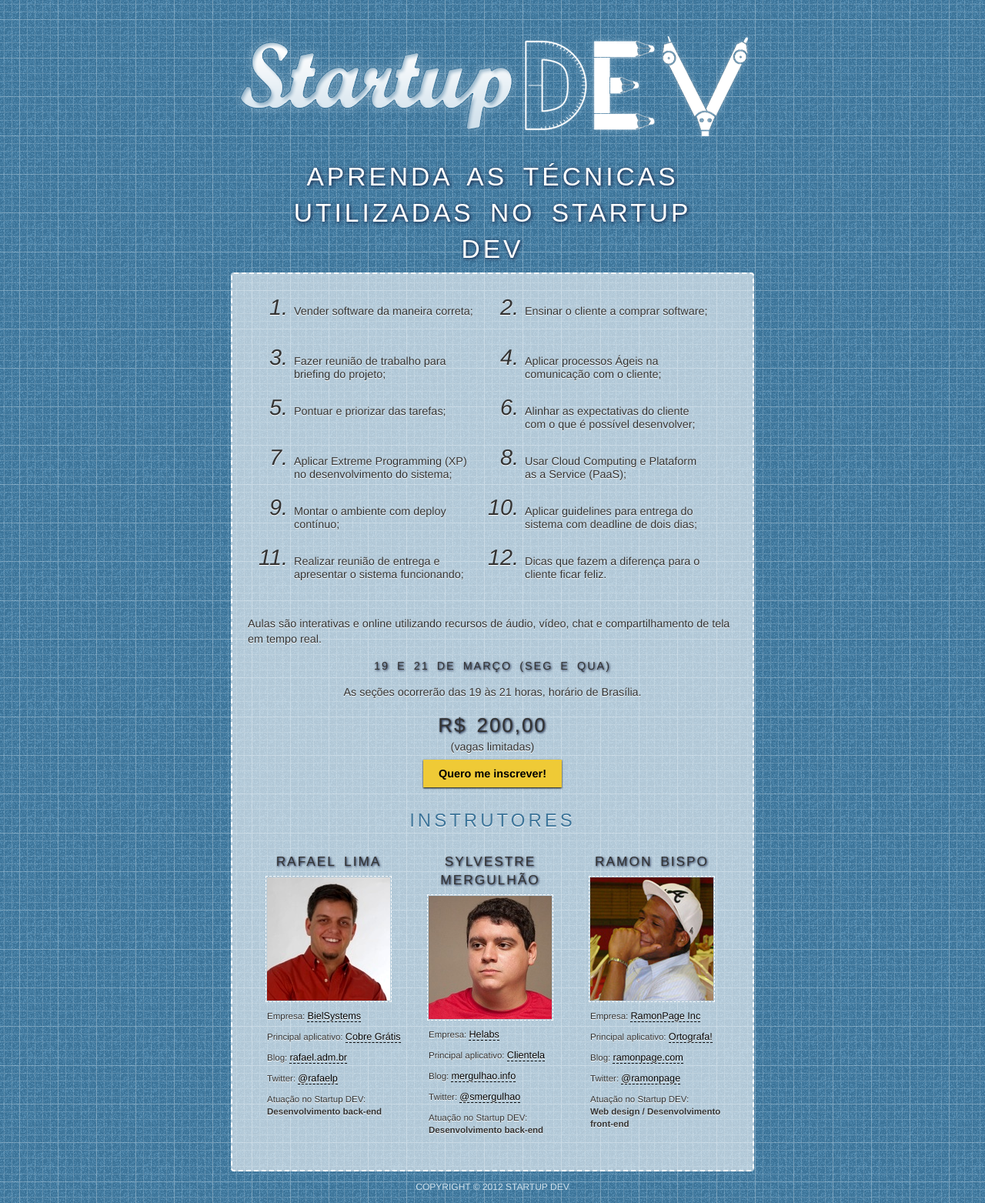
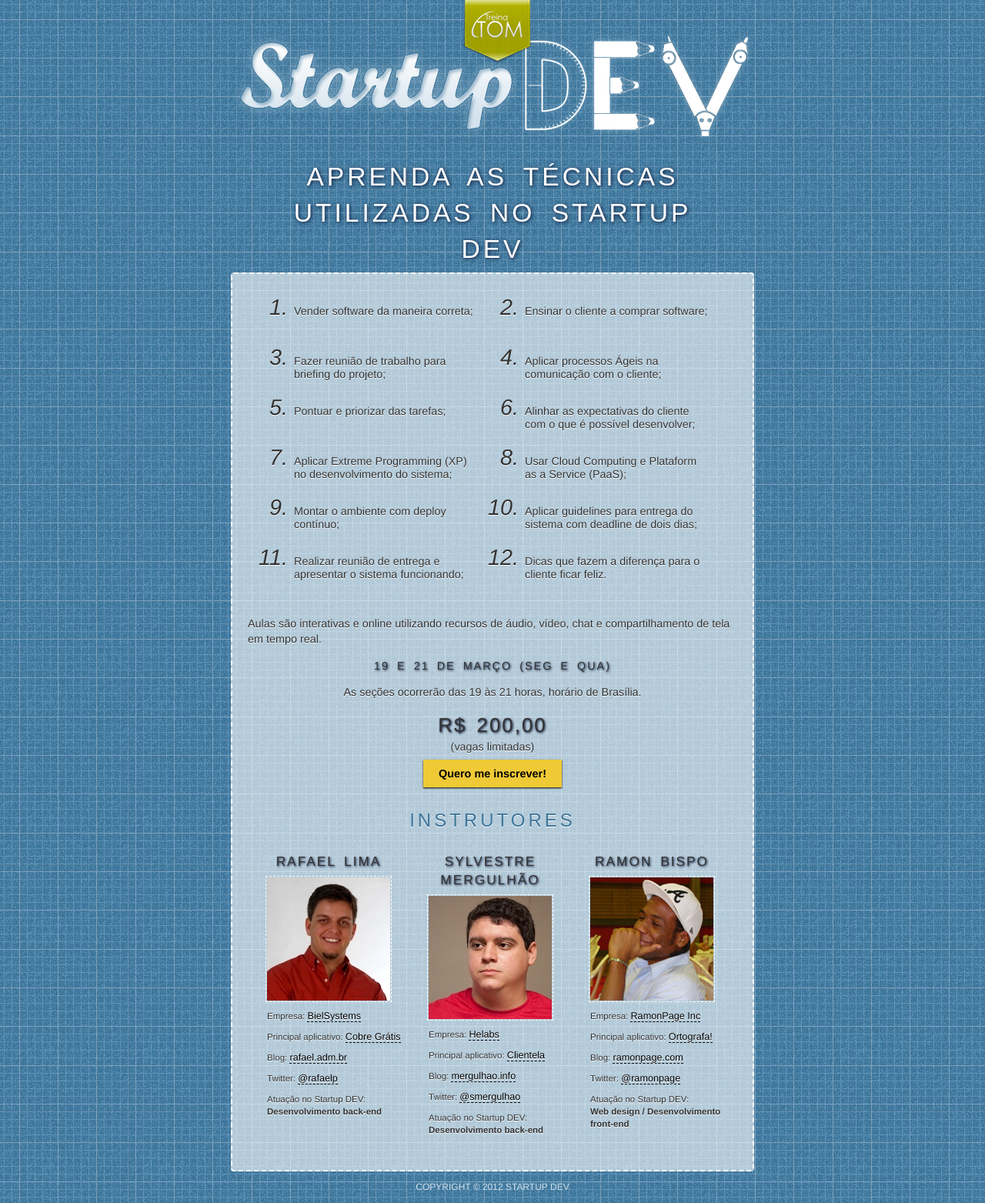
Before and after one commit to marciomarques/startupdev.github.com, a Jekyll site: the page built from workshop/index.html, in a window 1280 px wide. Shown: the whole page at 77% size. Built offline with Jekyll 4.4.1, drawn with Linux system fonts in a browser that asks for light colours; nearby versions of some CDN libraries; some web fonts are replaced.

Commit message:
Adding Treina TOM logo.

```diff
--- a/_layouts/workshop.html
+++ b/_layouts/workshop.html
@@ -42,6 +42,7 @@
 </head>
 <body>
   <div id="wrap">
+    <a id="treinatom" href="http://www.treinatom.com.br" rel="external">Treina TOM</a>
     <header>
       <div id="logo">
         <a href="/">Startup DEV</a>
--- a/css/styles.css
+++ b/css/styles.css
@@ -31,6 +31,16 @@
   border-bottom: 1px dotted #333;
   font-weight: bold;
   cursor: help;
+}
+
+a#treinatom {
+  position: absolute;
+  top: 0;
+  right: 46%;
+  width: 90px;
+  height: 83px;
+  background: transparent url("../images/treinatom-logo.png") no-repeat 0 0;
+  text-indent: -9999px;
 }
 
 /* HEADING */
```
Also changed, not shown: images/treinatom-logo.png (added).
